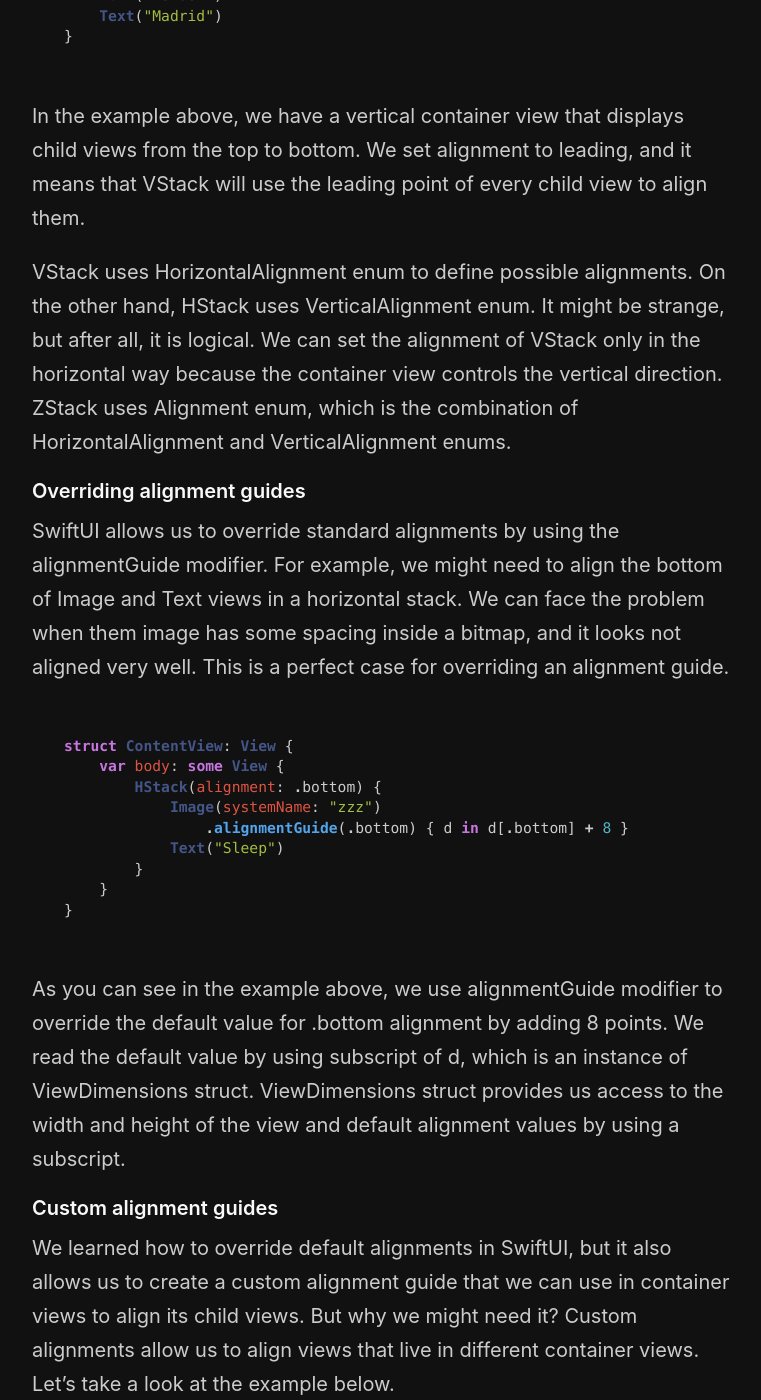
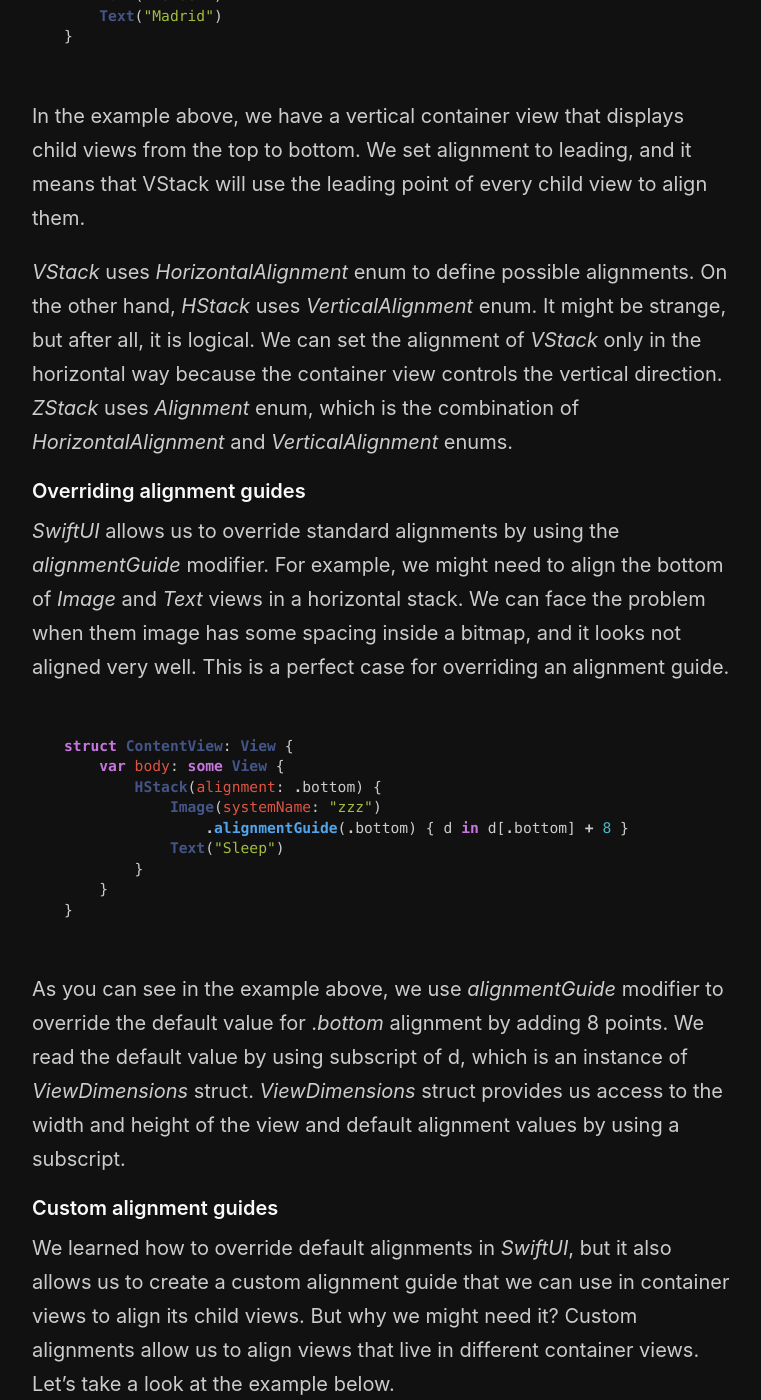
Before and after one commit to mecid/mecid.github.io, a Jekyll site: the page built from _posts/2020-03-11-alignment-guides-in-swiftui.md, in a window 1280 px wide and 1400 px high, scrolled down 747 px. Shown: the whole window, without its empty margins (258-1019 px from the left). Built offline with Jekyll 4.4.1, drawn with Linux system fonts in a browser that asks for light colours; some of the changed text lies outside the part shown.

Commit message:
Update 2020-03-11-alignment-guides-in-swiftui.md

````diff
--- a/_posts/2020-03-11-alignment-guides-in-swiftui.md
+++ b/_posts/2020-03-11-alignment-guides-in-swiftui.md
@@ -4,10 +4,10 @@
 image: /public/swiftui.png
 ---
 
-This week we will talk about another great tool that we have in SwiftUI. The alignment guide is a way that we can use to speak to SwiftUI's layout system. By using alignment guides, we can easily align views that live in different parts of a view hierarchy.
+This week we will talk about another great tool that we have in *SwiftUI*. The alignment guide is a way that we can use to speak to *SwiftUI*'s layout system. By using alignment guides, we can easily align views that live in different parts of a view hierarchy.
 
 #### Basics
-SwiftUI provides us a few container views that we can use to build our layout. You might already be familiar with VStack, HStack, and ZStack. All of these container views use alignments to regulate the position of child views inside the container. Let's take a look at the very basic example.
+*SwiftUI* provides us a few container views that we can use to build our layout. You might already be familiar with *VStack, HStack, and ZStack*. All of these container views use alignments to regulate the position of child views inside the container. Let's take a look at the very basic example.
 
 ```swift
 VStack(alignment: .leading) {
@@ -20,11 +20,11 @@
 
 In the example above, we have a vertical container view that displays child views from the top to bottom. We set alignment to leading, and it means that VStack will use the leading point of every child view to align them.
 
-VStack uses HorizontalAlignment enum to define possible alignments. On the other hand, HStack uses VerticalAlignment enum. It might be strange, but after all, it is logical. We can set the alignment of VStack only in the horizontal way because the container view controls the vertical direction.
-ZStack uses Alignment enum, which is the combination of HorizontalAlignment and VerticalAlignment enums.
+*VStack* uses *HorizontalAlignment* enum to define possible alignments. On the other hand, *HStack* uses *VerticalAlignment* enum. It might be strange, but after all, it is logical. We can set the alignment of *VStack* only in the horizontal way because the container view controls the vertical direction.
+*ZStack* uses *Alignment* enum, which is the combination of *HorizontalAlignment* and *VerticalAlignment* enums.
 
 #### Overriding alignment guides
-SwiftUI allows us to override standard alignments by using the alignmentGuide modifier. For example, we might need to align the bottom of Image and Text views in a horizontal stack. We can face the problem when them image has some spacing inside a bitmap, and it looks not aligned very well. This is a perfect case for overriding an alignment guide.
+*SwiftUI* allows us to override standard alignments by using the *alignmentGuide* modifier. For example, we might need to align the bottom of *Image* and *Text* views in a horizontal stack. We can face the problem when them image has some spacing inside a bitmap, and it looks not aligned very well. This is a perfect case for overriding an alignment guide.
 
 ```swift
 struct ContentView: View {
@@ -38,10 +38,10 @@
 }
 ```
 
-As you can see in the example above, we use alignmentGuide modifier to override the default value for .bottom alignment by adding 8 points. We read the default value by using subscript of d, which is an instance of ViewDimensions struct. ViewDimensions struct provides us access to the width and height of the view and default alignment values by using a subscript.
+As you can see in the example above, we use *alignmentGuide* modifier to override the default value for .*bottom* alignment by adding 8 points. We read the default value by using subscript of d, which is an instance of *ViewDimensions* struct. *ViewDimensions* struct provides us access to the width and height of the view and default alignment values by using a subscript.
 
 #### Custom alignment guides
-We learned how to override default alignments in SwiftUI, but it also allows us to create a custom alignment guide that we can use in container views to align its child views. But why we might need it? Custom alignments allow us to align views that live in different container views. Let's take a look at the example below.
+We learned how to override default alignments in *SwiftUI*, but it also allows us to create a custom alignment guide that we can use in container views to align its child views. But why we might need it? Custom alignments allow us to align views that live in different container views. Let's take a look at the example below.
 
 ```swift
 struct ContentView: View {
@@ -59,7 +59,7 @@
 }
 ```
 
-We have a horizontal stack that contains an image and vertical stack with a few text views. I might need to align the image with the third text view. It doesn't look possible with the current configuration, because these views live in different containers. Fortunately, SwiftUI allows us to create a custom alignment and use it in the parent container view.
+We have a horizontal stack that contains an image and vertical stack with a few text views. I might need to align the image with the third text view. It doesn't look possible with the current configuration, because these views live in different containers. Fortunately, *SwiftUI* allows us to create a custom alignment and use it in the parent container view.
 
 ```swift
 extension VerticalAlignment {
@@ -88,7 +88,7 @@
 }
 ```
 
-In the example above, we use AlignmentID protocol to create a custom alignment. This protocol has the only requirement that we need to provide. SwiftUI will use the defaultValue whenever we leave it without custom value. The interesting fact is that the inner VStack didn't specify a value for custom alignment, but it uses the value that provides its child view.
+In the example above, we use *AlignmentID* protocol to create a custom alignment. This protocol has the only requirement that we need to provide. *SwiftUI* will use the *defaultValue* whenever we leave it without custom value. The interesting fact is that the inner *VStack* didn't specify a value for custom alignment, but it uses the value that provides its child view.
 
 #### Conclusion
-Today we learned how powerful could be custom alignments in SwiftUI. We also can use the overriding alignment technique to build super custom layouts. For example, we can build a grid view that arranges child views using alignments. I suggest you play around alignments to understand it well. It is something that can take time. I hope you enjoy the post. Feel free to follow me on [Twitter](https://twitter.com/mecid) and ask your questions related to this post. Thanks for reading, and see you next week!
+Today we learned how powerful could be custom alignments in *SwiftUI*. We also can use the overriding alignment technique to build super custom layouts. For example, we can build a grid view that arranges child views using alignments. I suggest you play around alignments to understand it well. It is something that can take time. I hope you enjoy the post. Feel free to follow me on [Twitter](https://twitter.com/mecid) and ask your questions related to this post. Thanks for reading, and see you next week!
````
